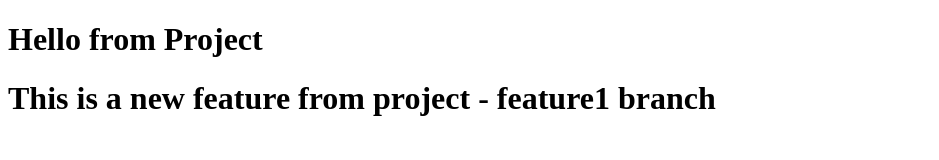
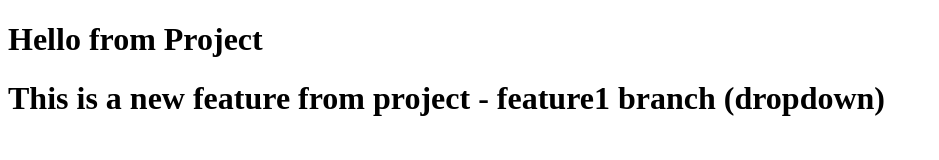
Before and after one commit to Nishitpatels/Trial2, a plain HTML site: page index.html in a window 1280 px wide. Shown: the whole page, without its empty margins (0-939 px from the left). Drawn offline with Linux system fonts and the light colour scheme.

Commit message:
Dropdown

```diff
--- a/index.html
+++ b/index.html
@@ -7,6 +7,6 @@
 </head>
 <body>
     <h1>Hello from Project</h1>
-    <h1>This is a new feature from project - feature1 branch</h1>
+    <h1>This is a new feature from project - feature1 branch (dropdown)</h1>
 </body>
 </html>
```
